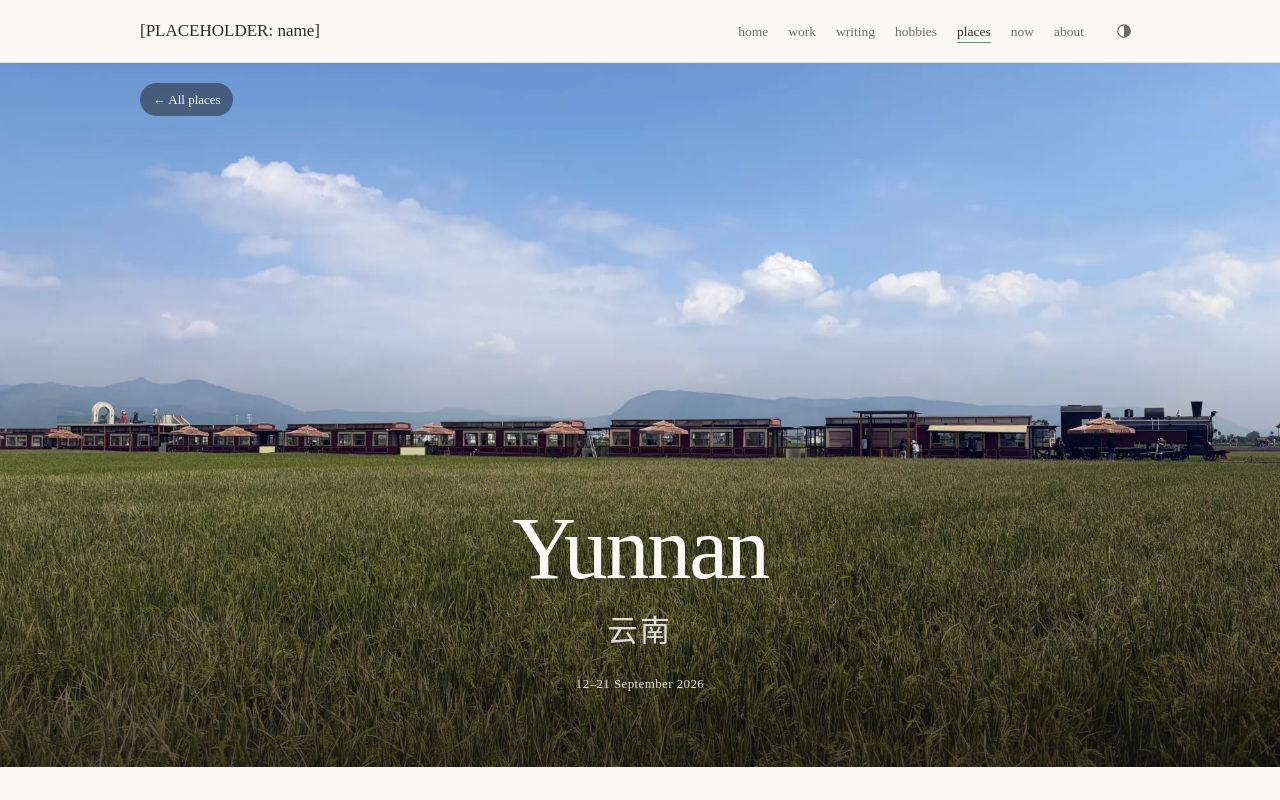
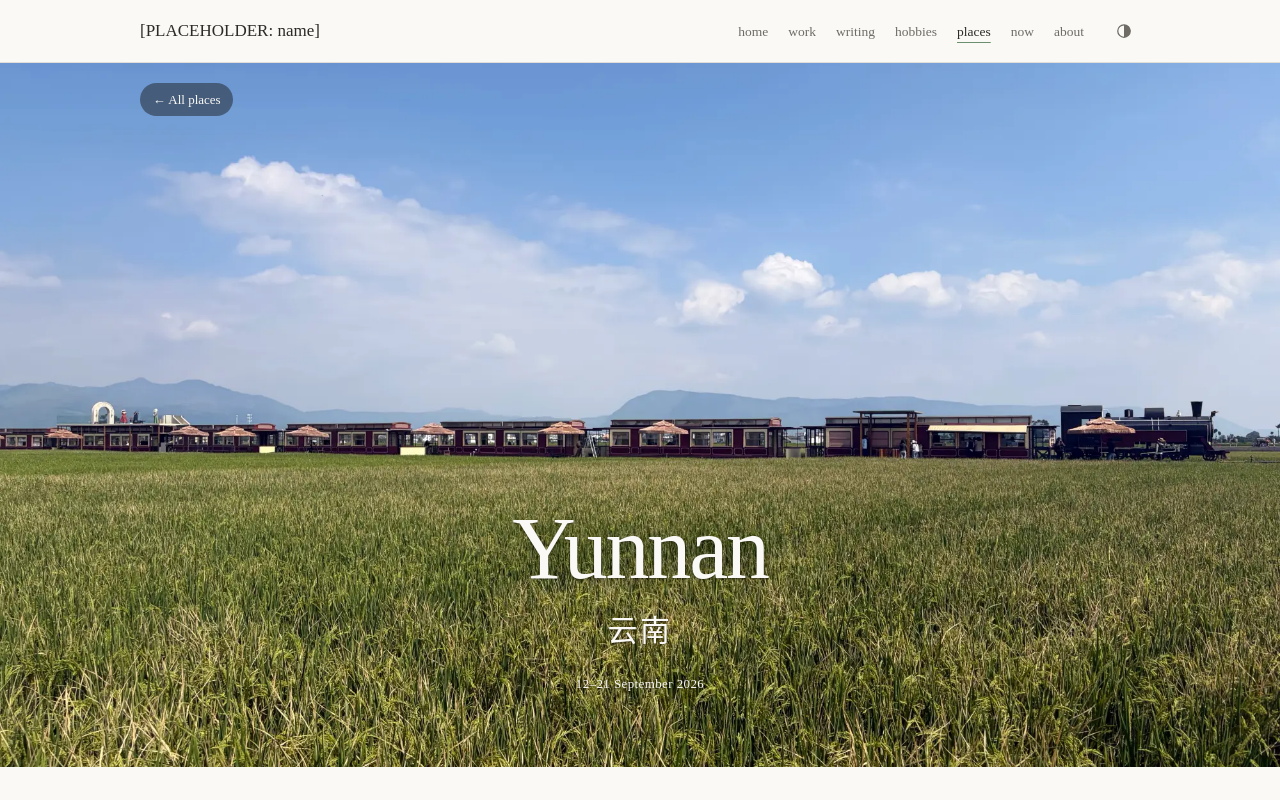
Before and after one commit to bngybongybrd/bngybongybrd.github.io, an Astro site: page /places/yunnan-2026 in a window 1280 px wide. Shown: the top 800 px of the page. Built offline with nearby package versions, Linux system fonts and the light colour scheme; Astro itself is replaced by a stand-in of ours.

Commit message:
Remove the tint over the hero photo; use a text shadow instead
The dark fade over the lower part of the hero dulled the image. The
photo now shows untinted, and the title, subtitle and dates keep their
legibility through a soft text-shadow that only affects the pixels around
the letters. Subtitle and dates are fully opaque white; dates get weight
500. docs/stage-1.md updated to match.

Co-Authored-By: Claude Sonnet 5.5 <noreply@anthropic.com>
Claude-Session: https://claude.ai/code/session_01KxYHsE69u37MR6AwAhrc9G

```diff
--- a/src/components/trip/TripHero.astro
+++ b/src/components/trip/TripHero.astro
@@ -136,17 +136,6 @@ const subtitleLang = subtitle && /\p{Script=Han}/u.test(subtitle) ? "zh-Hans" :
     object-fit: cover;
   }
 
-  /* The fade: dark at the bottom where the title sits, clear at the top.
-     It's there for legibility, not decoration: white text needs a dark
-     enough background whatever the photo looks like. */
-  .has-image::after {
-    content: "";
-    position: absolute;
-    inset: 0;
-    background: linear-gradient(to top, rgb(20 19 17 / 0.72) 0%, rgb(20 19 17 / 0.28) 38%, transparent 62%);
-    pointer-events: none;
-  }
-
   .has-image .hero-text {
     position: absolute;
     z-index: 1;
@@ -156,8 +145,24 @@ const subtitleLang = subtitle && /\p{Script=Han}/u.test(subtitle) ? "zh-Hans" :
     padding: 0 var(--gutter) clamp(2.5rem, 1.5rem + 4vw, 4.5rem);
   }
 
+  /* No layer over the photo: legibility comes from a soft shadow that hugs
+     the letters only. Two layers: a tight one for crisp edges and a wide,
+     faint one that lifts the text off busy areas like the rice. */
+  .has-image h1,
   .has-image .subtitle,
   .has-image .dates {
-    color: rgb(250 249 246 / 0.85);
+    text-shadow:
+      0 1px 2px rgb(0 0 0 / 0.4),
+      0 0 22px rgb(0 0 0 / 0.35);
+  }
+
+  .has-image .subtitle,
+  .has-image .dates {
+    color: #faf9f6; /* fully opaque: translucent white loses contrast on bright areas */
+  }
+
+  /* The small dates line gets a little more weight so it holds up on texture. */
+  .has-image .dates {
+    font-weight: 500;
   }
 </style>
```
Also changed, not shown: docs/stage-1.md (+4 -2 lines).
